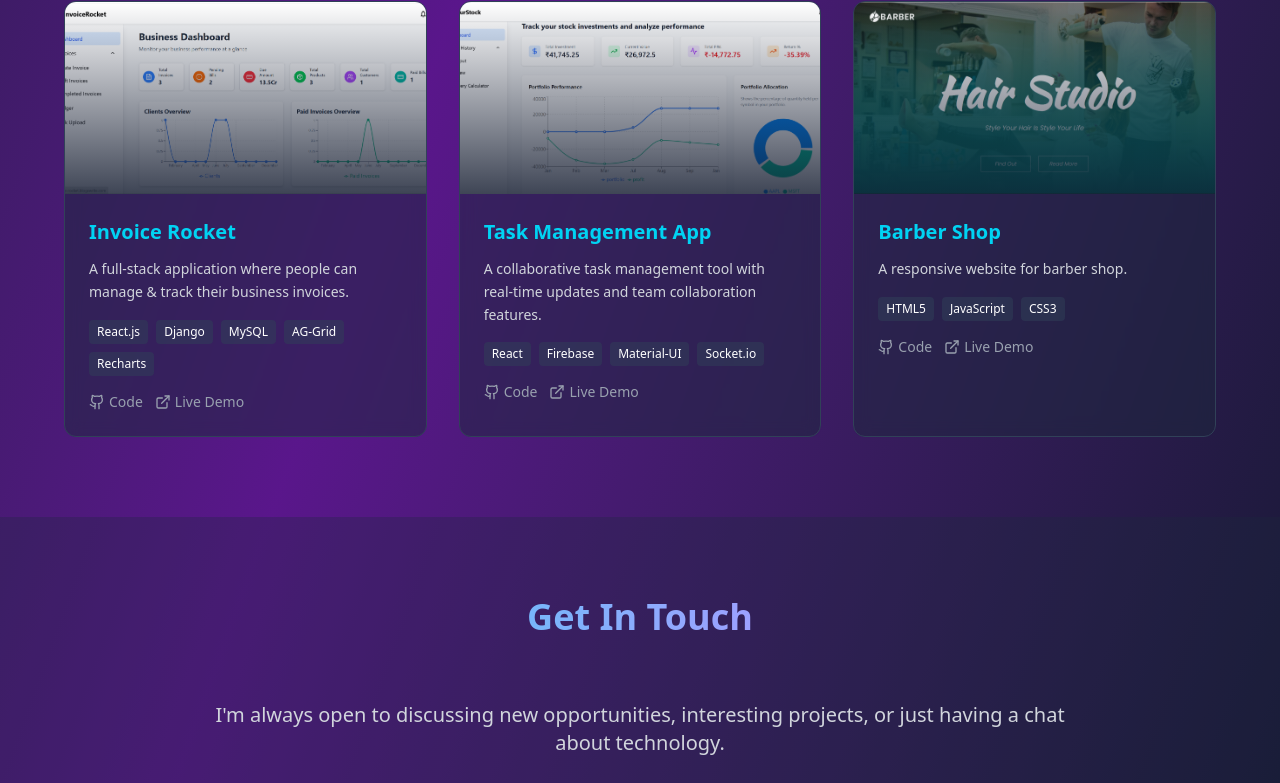
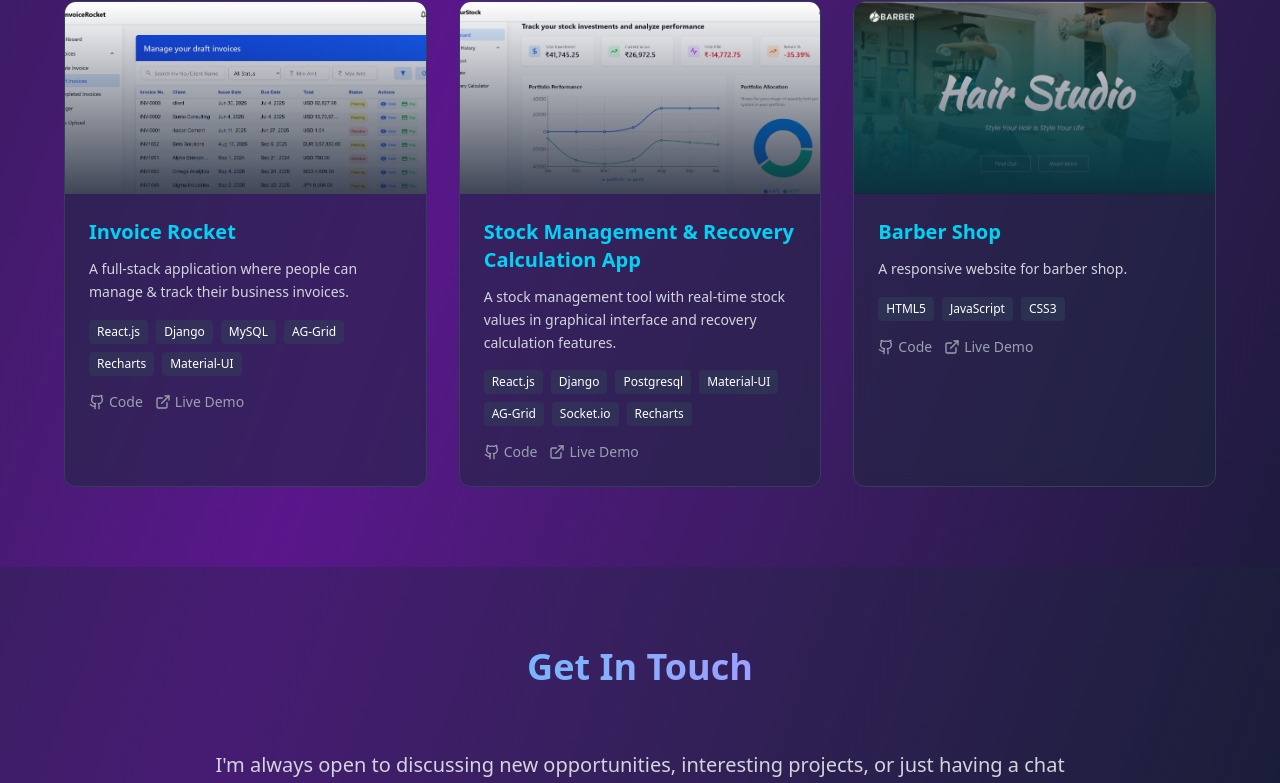
Before and after one commit to Aditya-Swain/portfolio, a React (Vite) app: page / in a window 1280 px wide. Shown: the part 2273-3056 px from the top of the page. Built offline with nearby package versions, Linux system fonts and the light colour scheme.

Commit message:
some minor changes

```diff
--- a/src/pages/Portfolio.jsx
+++ b/src/pages/Portfolio.jsx
@@ -1,7 +1,7 @@
 import React, { useState, useEffect } from 'react';
 import { Github, Linkedin, Mail, Download, ExternalLink, Code, Server, Database, Smartphone, ChevronDown, Menu, X, MapPin, Calendar, Award } from 'lucide-react';
 import barbarShop from '../assets/barber_shop.png'
-import invRocket from '../assets/inv_rocket.png'
+import invRocket from '../assets/inv_rocket_1.png'
 import yourStock from '../assets/your_stock.png'
 const Portfolio = () => {
     const [isMenuOpen, setIsMenuOpen] = useState(false);
@@ -61,15 +61,15 @@ const Portfolio = () => {
         {
             title: 'Invoice Rocket',
             description: 'A full-stack application where people can manage & track  their business invoices.',
-            technologies: ['React.js', 'Django', 'MySQL', 'AG-Grid','Recharts'],
+            technologies: ['React.js', 'Django', 'MySQL', 'AG-Grid','Recharts','Material-UI'],
             github: '#',
             live: 'https://invoice-rocket.blogswrite.com',
             image: invRocket
         },
         {
-            title: 'Task Management App',
-            description: 'A collaborative task management tool with real-time updates and team collaboration features.',
-            technologies: ['React', 'Firebase', 'Material-UI', 'Socket.io'],
+            title: 'Stock Management & Recovery Calculation App',
+            description: 'A stock management tool with real-time stock values in graphical interface and recovery calculation features.',
+            technologies: ['React.js', 'Django', 'Postgresql','Material-UI','AG-Grid', 'Socket.io','Recharts'],
             github: '#',
             live: '#',
             image: yourStock
```
Also changed, not shown: src/assets/inv_rocket_1.png (added), src/assets/your_stock_1.png (renamed from src/assets/image.png).
